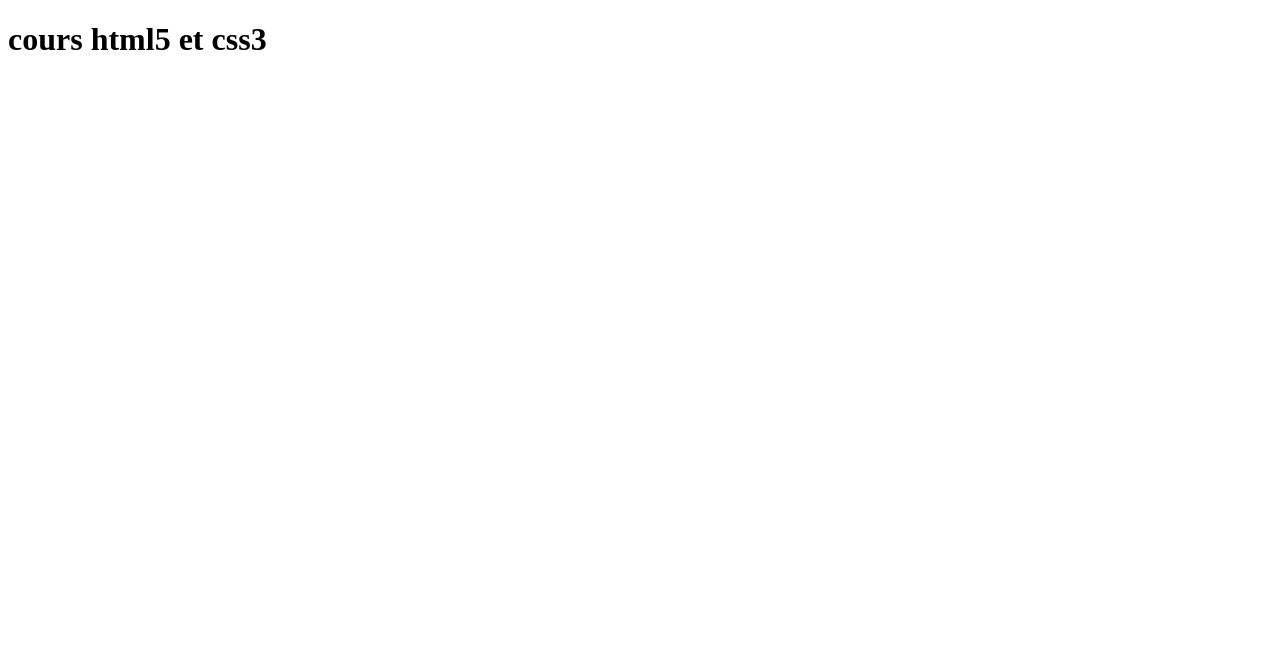
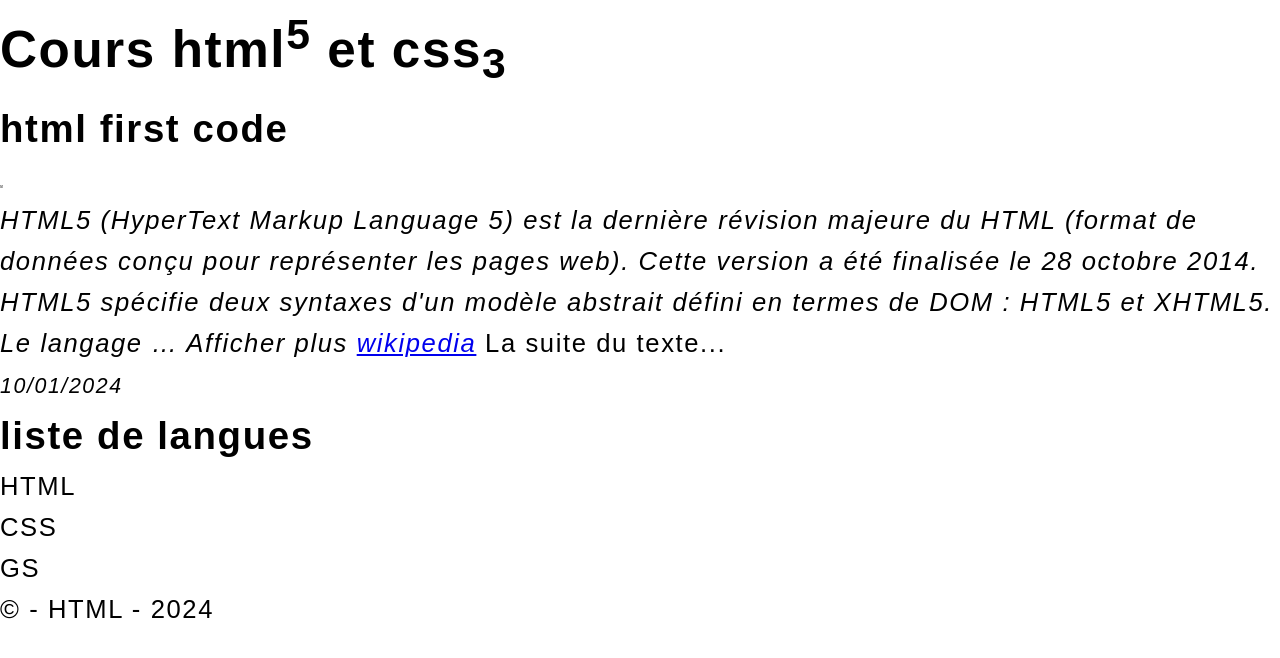
Before and after one commit to loicnzaka/COURSHTML, a plain HTML site: page index.html in a window 1280 px wide. Drawn offline with Linux system fonts and the light colour scheme; placeholder pictures from the web are drawn by us.

Commit message:
layout css

```diff
--- /dev/null
+++ b/css/reset.css
@@ -0,0 +1,25 @@
+/* reset css */
+/* Element + attr + value */
+html{
+    font-size: 62,5%; /* 16px * 62.5=10.00 */
+}
+
+body{
+    font : 1.6rem sans-serif;/* prprieté generale pour mettre en forme la police de caractere */
+    letter-spacing: .1rem;
+    line-height: 1.6;
+    margin: 0;
+}
+        /* on supprime toutes les marges par defaut */
+        h1,h2,h3,h3,h4,h5,h6,p,ul,ol{
+            margin: 0;
+            padding: 0;
+            list-style-type: none;
+        }
+        a{
+            color: rgb(red, green, blue);
+            text-decoration: border-box;
+        }
+        *{
+            box-sizing: border-box;
+        }
--- a/index.html
+++ b/index.html
@@ -1,14 +1,62 @@
-<!DOCTYPE html><!DOCTYPE html>
-<html lang="en"><!--la langue du document -->
+<!DOCTYPE html> <!--Le doctype-->
+<html lang="fr"> <!-- la langue du document -->
 <head>
-    <meta charset="UTF-8"><!--encodage des caracteres-->
+    <meta charset="UTF-8"> <!-- encodage des caractères -->
     <meta name="viewport" content="width=device-width, initial-scale=1.0">
+    <!-- description obligatoire -->
     <meta
     name="description"
-    content="avant de commencer a apprendre les balises et la syntase html mettons en place"
+    content="Avant de commencer à apprendre les balises et la syntaxe HTML mettons en place les outils de travail.">
+    <title>Cours html5 et css3</title> <!-- title obligatoire w3c -->
+    <link rel="shortcut icon" href="favicon/html_original_wordmark_logo_icon_146478.png" type="image/x-icon"><!--icons-->
+    <link rel="stylesheet" href="./css/reset.css"><!--css partie graphique-->
 </head>
 <body>
-  <!-- partie visible -->
-  <header><h1>cours html5 et css3</h1></header>
+    <!-- partie visible -->
+    <header>
+        <h1>
+            Cours html<sup>5</sup>
+            et css<sub>3</sub>
+        </h1>
+    </header>
+    <!-- zone principale -->
+    <main>
+        <section>
+            <h2 lang="en">html first code</h2>
+            <img src="https://placehold.jp/3d4070/ffffff/150x150.png" alt="">
+            <p>
+                <cite lang="it">
+                  HTML5 (HyperText Markup Language 5) est la dernière révision majeure du HTML (format de données conçu pour représenter les pages web). Cette version a été finalisée le 28 octobre 2014. HTML5 spécifie deux syntaxes d'un modèle abstrait défini en termes de DOM : HTML5 et XHTML5. Le langage … Afficher plus
+                  <a href="https://fr.wikipedia.org/wiki/HTML5">wikipedia</a>
+
+                </cite>
+                La suite du texte...<br>
+                <time
+                datetime="2024-10-01">
+                    <em>
+                    <small>
+                    10/01/2024
+                    </small>
+                    </em>
+                </time>
+            </p>
+        </section>
+        <section>
+          <h2>
+            liste de langues
+          </h2>
+          <ul>
+            <li>HTML</li>
+            <li>CSS</li>
+            <li>GS</li>
+          </ul>
+        </section>
+    </main>
+    <footer>
+        <p>
+            &copy; - HTML - 2024
+        </p>
+    </footer>
+
 </body>
 </html>
```
Also changed, not shown: favicon/html_original_wordmark_logo_icon_146478.png (added).
